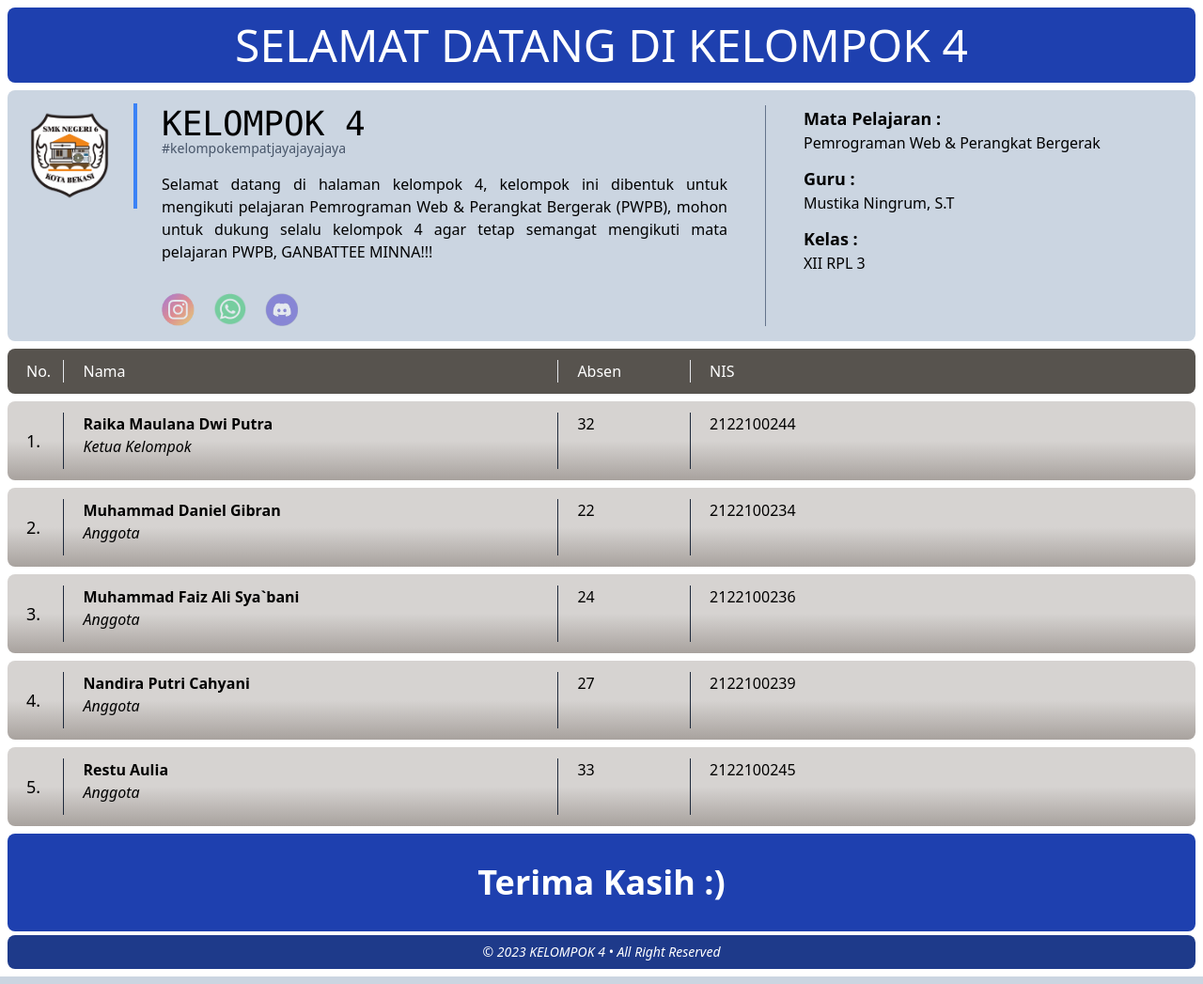
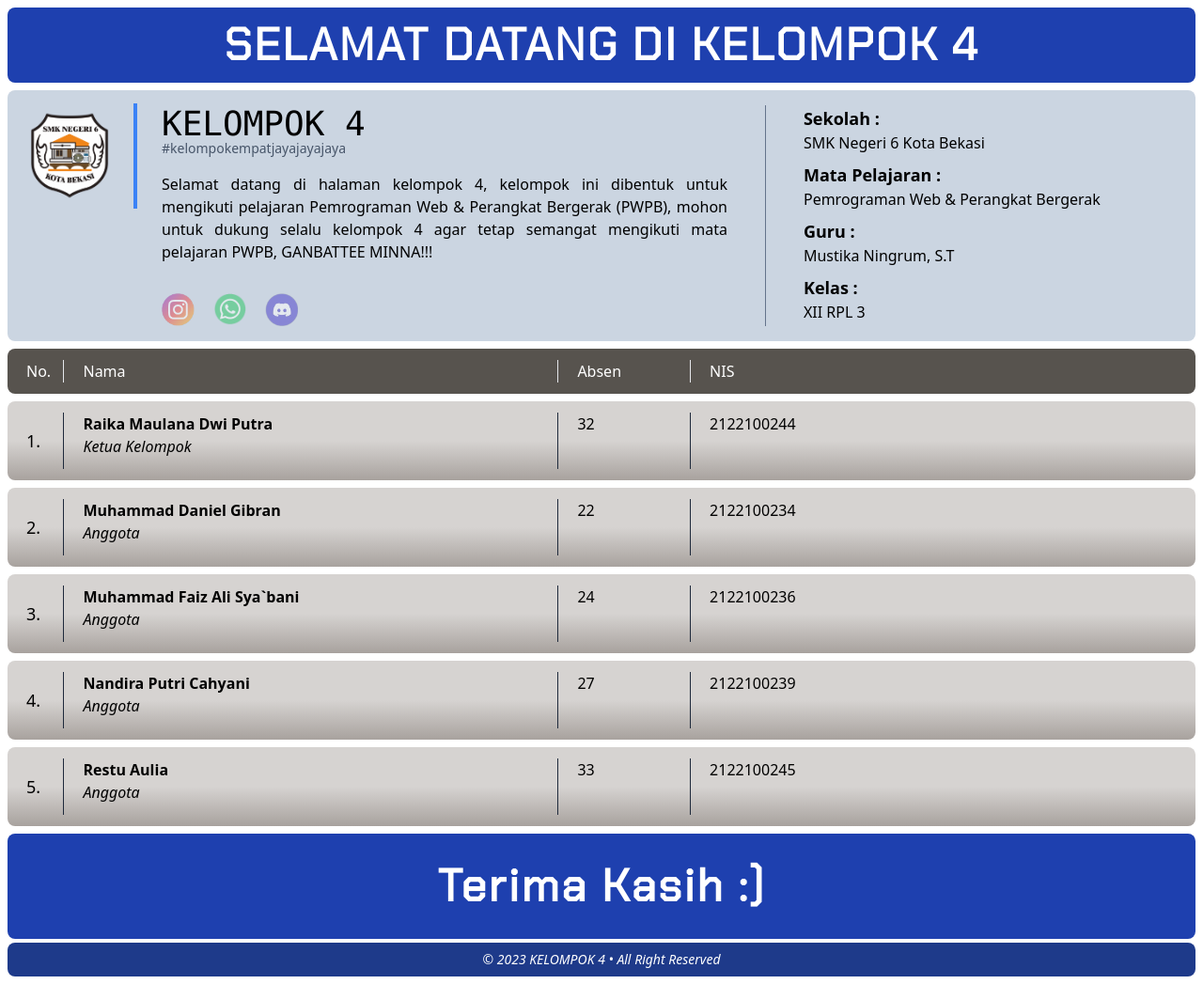
Before and after one commit to raikamaulana/Kelompok-4-SMKN6KotaBekasi, a PHP site: page / in a window 1280 px wide. Shown: the whole page at 94% size. Run offline with PHP 8.4, Linux system fonts and the light colour scheme.

Commit message:
perbarui

```diff
--- a/css/dist/output.css
+++ b/css/dist/output.css
@@ -583,8 +583,8 @@ video {
   margin-right: 1rem;
 }
 
-.mt-3 {
-  margin-top: 0.75rem;
+.mt-2 {
+  margin-top: 0.5rem;
 }
 
 .mt-4 {
@@ -597,10 +597,6 @@ video {
 
 .flex {
   display: flex;
-}
-
-.table {
-  display: table;
 }
 
 .w-1\/12 {
@@ -637,10 +633,6 @@ video {
   align-items: center;
 }
 
-.justify-center {
-  justify-content: center;
-}
-
 .gap-10 {
   gap: 2.5rem;
 }
@@ -649,16 +641,8 @@ video {
   gap: 1.25rem;
 }
 
-.rounded-full {
-  border-radius: 9999px;
-}
-
 .rounded-lg {
   border-radius: 0.5rem;
-}
-
-.border {
-  border-width: 1px;
 }
 
 .border-l {
@@ -684,11 +668,6 @@ video {
   border-color: rgb(30 41 59 / var(--tw-border-opacity));
 }
 
-.bg-blue-500 {
-  --tw-bg-opacity: 1;
-  background-color: rgb(59 130 246 / var(--tw-bg-opacity));
-}
-
 .bg-blue-800 {
   --tw-bg-opacity: 1;
   background-color: rgb(30 64 175 / var(--tw-bg-opacity));
@@ -699,11 +678,6 @@ video {
   background-color: rgb(30 58 138 / var(--tw-bg-opacity));
 }
 
-.bg-red-500 {
-  --tw-bg-opacity: 1;
-  background-color: rgb(239 68 68 / var(--tw-bg-opacity));
-}
-
 .bg-slate-300 {
   --tw-bg-opacity: 1;
   background-color: rgb(203 213 225 / var(--tw-bg-opacity));
@@ -712,11 +686,6 @@ video {
 .bg-stone-600 {
   --tw-bg-opacity: 1;
   background-color: rgb(87 83 78 / var(--tw-bg-opacity));
-}
-
-.bg-yellow-500 {
-  --tw-bg-opacity: 1;
-  background-color: rgb(234 179 8 / var(--tw-bg-opacity));
 }
 
 .bg-gradient-to-b {
@@ -781,6 +750,10 @@ video {
   font-family: ui-monospace, SFMono-Regular, Menlo, Monaco, Consolas, "Liberation Mono", "Courier New", monospace;
 }
 
+.font-chakra {
+  font-family: Chakra Petch;
+}
+
 .text-4xl {
   font-size: 2.25rem;
   line-height: 2.5rem;
@@ -813,8 +786,16 @@ video {
   font-weight: 100;
 }
 
+.font-semibold {
+  font-weight: 600;
+}
+
 .italic {
   font-style: italic;
+}
+
+.tracking-wider {
+  letter-spacing: 0.05em;
 }
 
 .text-slate-600 {
@@ -829,12 +810,6 @@ video {
 
 .opacity-50 {
   opacity: 0.5;
-}
-
-@font-face {
-  font-family: "Supercell-Magic";
-
-  src: url("Supercell-Magic.ttf");
 }
 
 .hover\:scale-110:hover {
--- a/model.php
+++ b/model.php
@@ -7,6 +7,7 @@ class Model {
             'header2' => 'KELOMPOK 4',
             'header3' => 'Selamat datang di halaman kelompok 4, kelompok ini dibentuk untuk mengikuti pelajaran Pemrograman Web & Perangkat Bergerak (PWPB), mohon untuk dukung selalu kelompok 4 agar tetap semangat mengikuti mata pelajaran PWPB, GANBATTEE MINNA!!!',
             'mataPelajaran' => 'Pemrograman Web & Perangkat Bergerak',
+            'namaSekolah' => 'SMK Negeri 6 Kota Bekasi',
             'namaGuru' => 'Mustika Ningrum, S.T',
             'kelas' => 'XII RPL 3',
             'ketuaKelompok' => 'Ketua Kelompok',
--- a/tailwind.config.js
+++ b/tailwind.config.js
@@ -2,7 +2,11 @@
 module.exports = {
   content: ["./*.{html,js,php}"],
   theme: {
-    extend: {},
+    extend: {
+      fontFamily: {
+        chakra: ["Chakra Petch"],
+      },
+    },
   },
   plugins: [],
 };
--- a/view.php
+++ b/view.php
@@ -4,11 +4,14 @@
     <meta charset="UTF-8">
     <meta name="viewport" content="width=device-width, initial-scale=1.0">
     <link href="css/dist/output.css" rel="stylesheet" />
+    <link rel="preconnect" href="https://fonts.googleapis.com">
+    <link rel="preconnect" href="https://fonts.gstatic.com" crossorigin>
+    <link href="https://fonts.googleapis.com/css2?family=Chakra+Petch&display=swap" rel="stylesheet">
     <title><?php echo $data['title'] ?></title>
 </head>
 <body>
     <div class="bg-blue-800 rounded-lg py-4 m-2">
-        <h1 align="center" class="text-white text-5xl font-medium"><?php echo $data['header'] ?></h1>
+        <h1 align="center" class="text-white text-5xl font-chakra font-semibold tracking-wider"><?php echo $data['header'] ?></h1>
     </div>
     <div class="bg-slate-300 flex gap-10 rounded-lg p-4 m-2">
         <div class="flex items-center relative max-w-3xl">
@@ -33,11 +36,13 @@
         </div>
         <div class="border-l border-slate-500 w-full">
             <div class="ml-10">
-                <h1 class="text-lg font-bold">Mata Pelajaran :</h1>
+                <h1 class="text-lg font-bold">Sekolah :</h1>
+                <h2><?php echo $data['namaSekolah'] ?></h2>
+                <h1 class="text-lg font-bold mt-2">Mata Pelajaran :</h1>
                 <h2><?php echo $data['mataPelajaran'] ?></h2>
-                <h3 class="text-lg font-bold mt-3">Guru :</h3>
+                <h3 class="text-lg font-bold mt-2">Guru :</h3>
                 <h4><?php echo $data['namaGuru'] ?></h4>
-                <h5 class="text-lg font-bold mt-3">Kelas :</h5>
+                <h5 class="text-lg font-bold mt-2">Kelas :</h5>
                 <h6><?php echo $data['kelas'] ?></h6>
             </div>
         </div>
@@ -96,7 +101,7 @@
         </div>
     </div>
     <div class="bg-blue-800 rounded-lg py-8 mx-2 mb-1">
-        <h4 class="text-center text-4xl text-white font-bold"><?php echo $data['footer'] ?></h4>
+        <h4 class="text-center text-5xl text-white font-bold font-chakra tracking-wider"><?php echo $data['footer'] ?></h4>
     </div>
     <div class="bg-blue-900 rounded-lg py-2 mx-2 mb-2">
         <h4 class="text-center text-sm text-white font-thin italic"><?php echo $data['copyright'] ?></h4>
```
